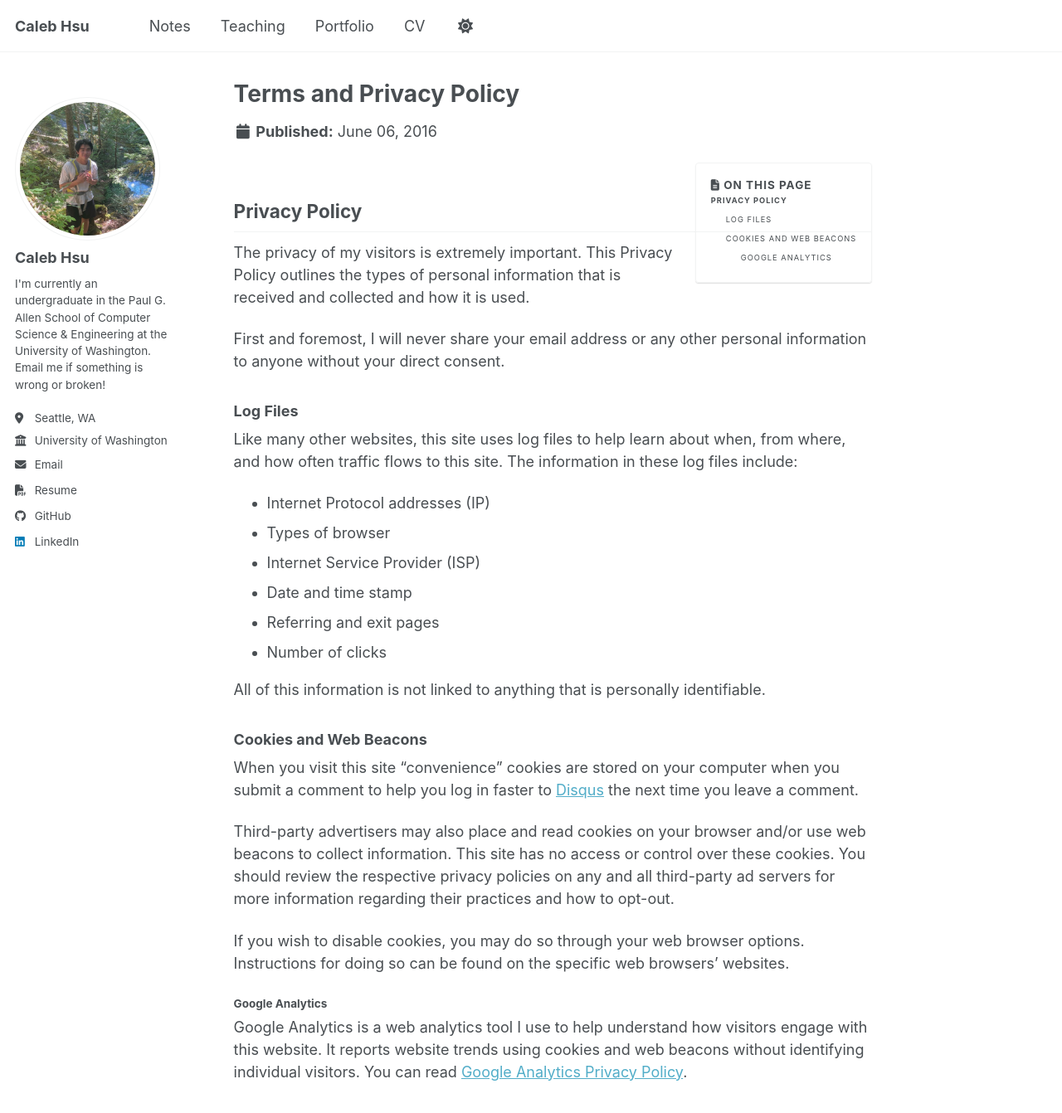
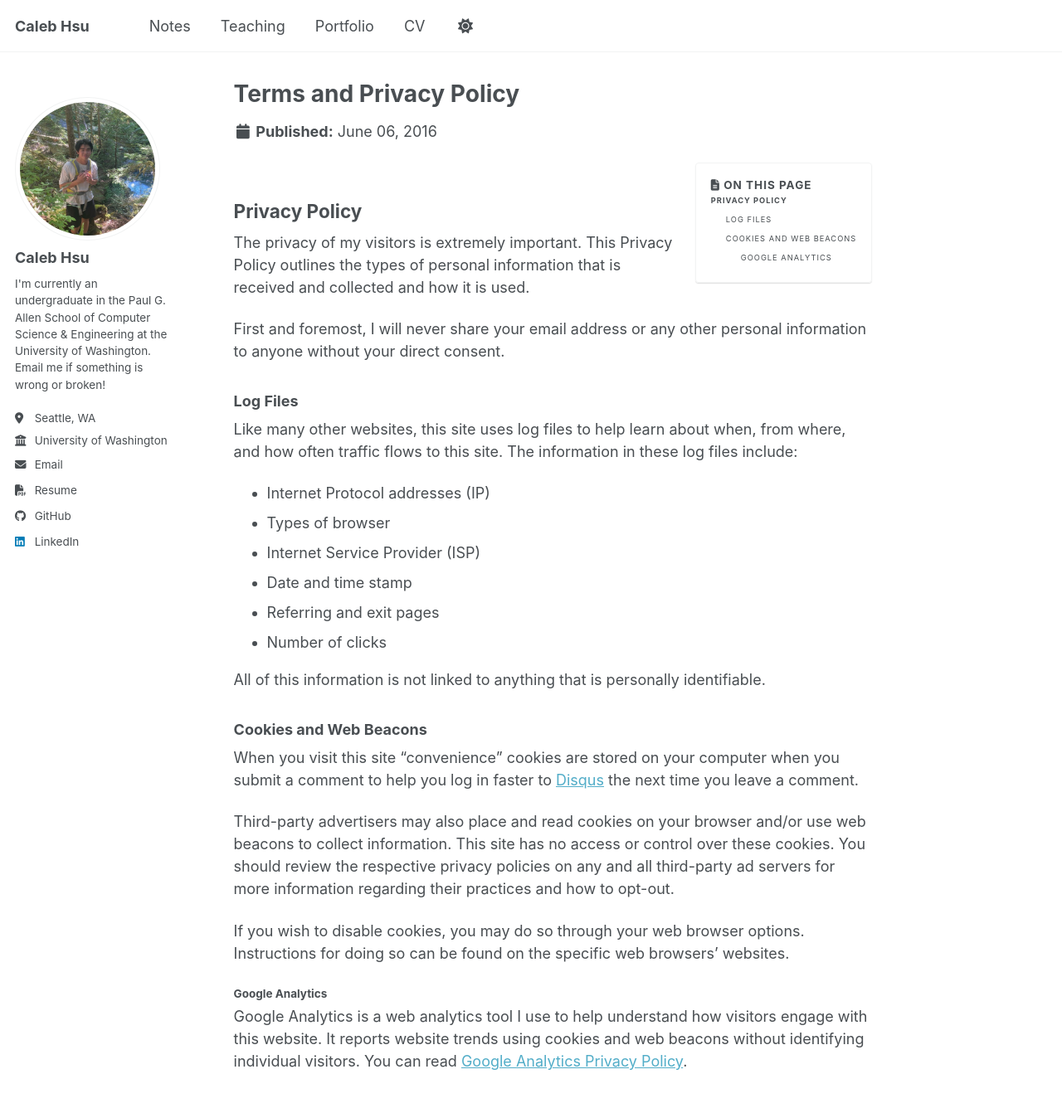
Before and after one commit to Hashu-CH/hashu-ch.github.io, a Jekyll site: the page built from _pages/terms.md, in a window 1280 px wide and 1356 px high. Shown: the top 1342 px of the window at 83% size. Built offline with Jekyll 4.4.1, drawn with Linux system fonts in a browser that asks for light colours; a script bundle is joined from its source files by our own code; library files that are not in the unit come from our copies.

Commit message:
clean up

```diff
--- a/assets/css/main.scss
+++ b/assets/css/main.scss
@@ -41,3 +41,11 @@
     "vendor/font-awesome/solid",
     "vendor/font-awesome/brands"
 ;
+
+/* Minimal overrides to keep post pages consistent with listings */
+.page__content {
+  h2 {
+    padding-bottom: 0;
+    border-bottom: none;
+  }
+}
```
Also changed, not shown: _pages/cv.md (+0 -6 lines).
